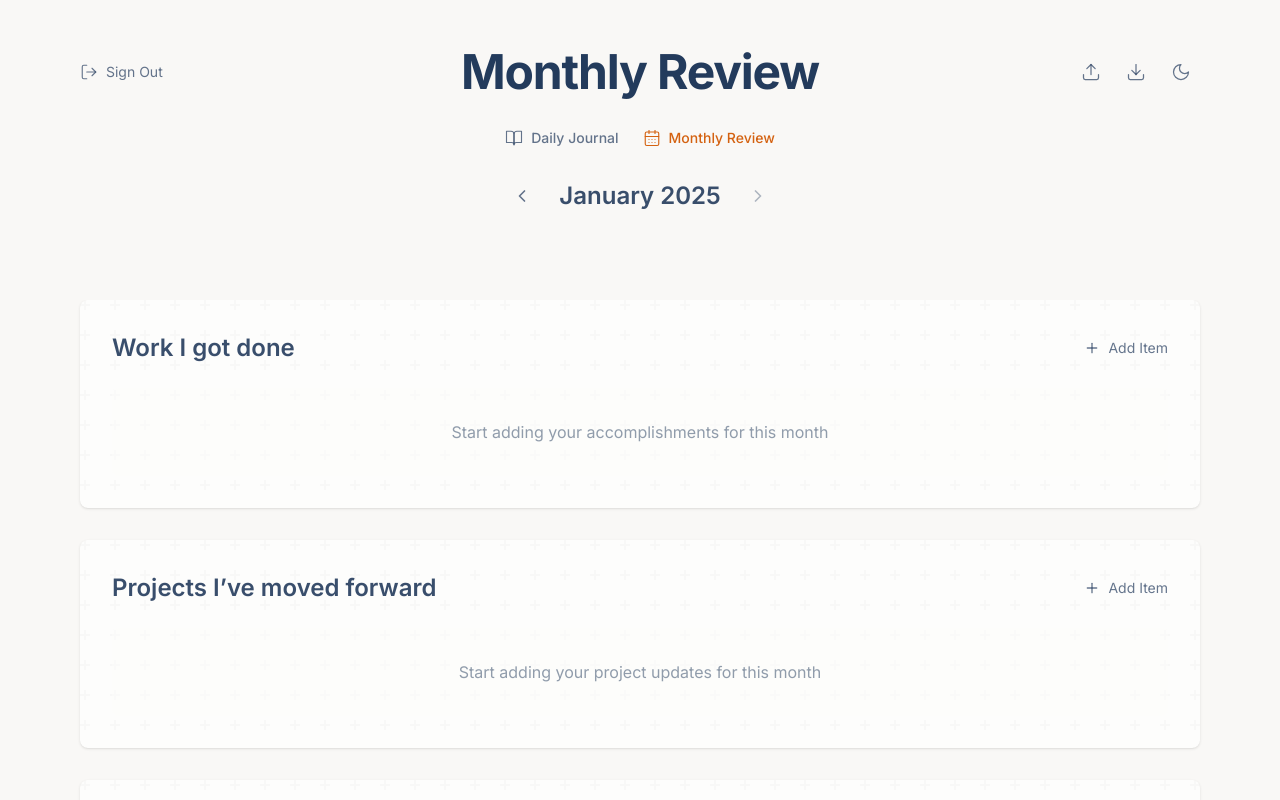
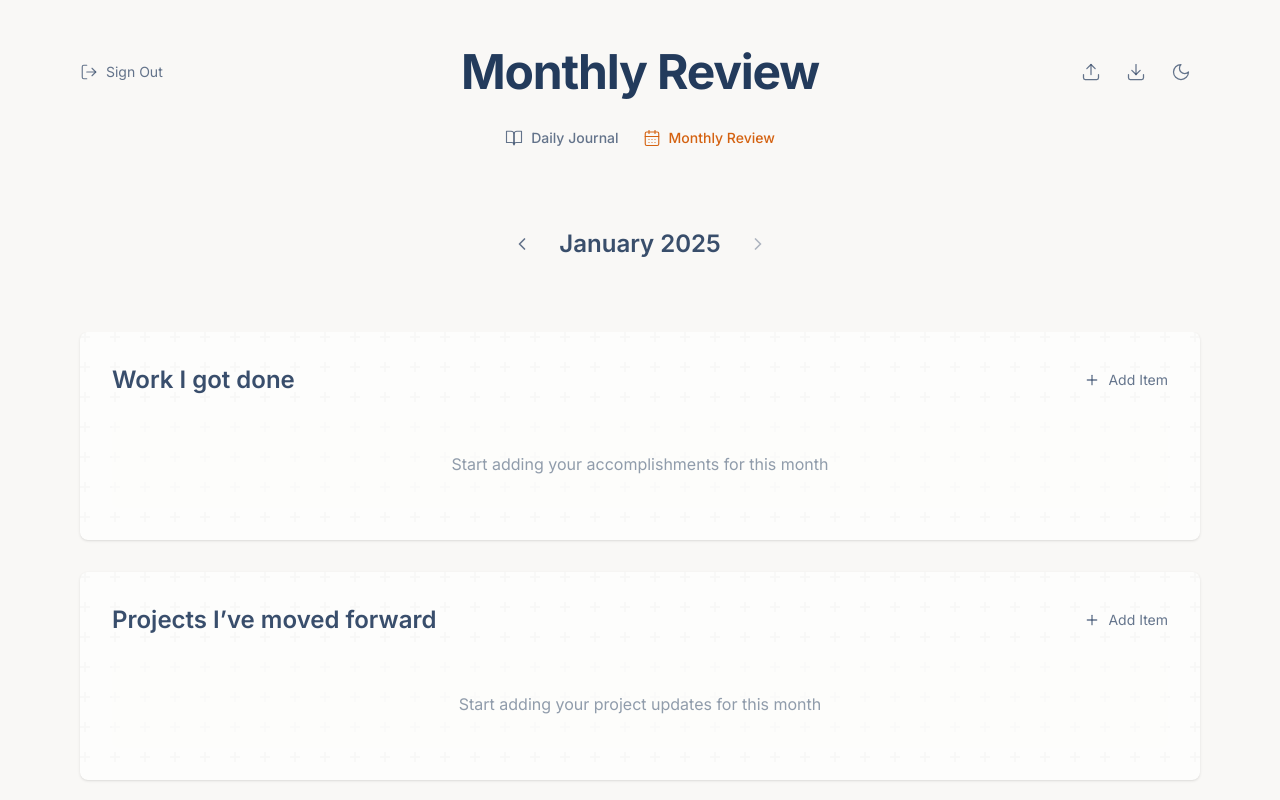
Before and after one commit to morhendos/quick-journal-app, a Next.js app: page /monthly in a window 1280 px wide. Built offline with nearby package versions, Linux system fonts and the light colour scheme.

Commit message:
feat: add collapsible header with animations

```diff
--- a/src/app/monthly/page.tsx
+++ b/src/app/monthly/page.tsx
@@ -1,9 +1,11 @@
 'use client';
 
+import { useCallback, useEffect, useState } from 'react';
 import { PageHeader } from '@/components/layout/PageHeader';
 import { MonthlyHeader } from '@/components/monthly/MonthlyHeader';
 import { MONTHLY_SECTIONS } from '@/config/monthlyReview';
 import { GenericMonthlyList } from '@/components/monthly/GenericMonthlyList';
+import { cn } from '@/lib/utils';
 
 interface SectionContainerProps {
   className?: string;
@@ -19,20 +21,50 @@ function SectionContainer({ children, className = '' }: SectionContainerProps) {
 }
 
 export default function MonthlyReview() {
+  const [isHeaderCompact, setIsHeaderCompact] = useState(false);
+
+  const handleScroll = useCallback((e: Event) => {
+    const target = e.target as HTMLDivElement;
+    setIsHeaderCompact(target.scrollTop > 20);
+  }, []);
+
+  useEffect(() => {
+    const contentArea = document.getElementById('monthly-content');
+    if (contentArea) {
+      contentArea.addEventListener('scroll', handleScroll);
+      return () => contentArea.removeEventListener('scroll', handleScroll);
+    }
+  }, [handleScroll]);
+
   return (
     <div className="fixed inset-0 flex flex-col bg-background">
       {/* Fixed header section */}
-      <div className="w-full flex-none bg-background z-10">
-        <div className="container mx-auto px-3 py-4 sm:px-4 sm:pt-12 max-w-6xl">
-          <PageHeader />
-          <div className="mt-8 mb-8">
+      <div
+        className={cn(
+          "w-full flex-none bg-background z-10 transition-all duration-300",
+          isHeaderCompact ? "shadow-md" : ""
+        )}
+      >
+        <div className="container mx-auto px-3 sm:px-4 max-w-6xl">
+          <div className={cn(
+            "transition-all duration-300",
+            isHeaderCompact ? "py-2" : "py-4 sm:pt-12"
+          )}>
+            <PageHeader />
+          </div>
+          <div className={cn(
+            "transition-all duration-300 transform-gpu",
+            isHeaderCompact
+              ? "scale-90 opacity-0 -mt-8 h-0 overflow-hidden"
+              : "mt-8 mb-8 opacity-100"
+          )}>
             <MonthlyHeader />
           </div>
         </div>
       </div>
 
       {/* Scrollable content section */}
-      <div className="flex-1 overflow-auto">
+      <div id="monthly-content" className="flex-1 overflow-auto">
         <div className="container mx-auto px-3 pb-4 sm:px-4 sm:pb-12 max-w-6xl">
           <div className="space-y-8">
             {MONTHLY_SECTIONS.map(({ key }) => (
@@ -43,6 +75,18 @@ export default function MonthlyReview() {
           </div>
         </div>
       </div>
+
+      {/* Floating compact header */}
+      <div
+        className={cn(
+          "absolute top-0 left-0 right-0 bg-background/80 backdrop-blur-sm transition-all duration-300 transform-gpu shadow-md",
+          isHeaderCompact ? "translate-y-0 opacity-100" : "-translate-y-full opacity-0"
+        )}
+      >
+        <div className="container mx-auto px-3 py-2 sm:px-4 max-w-6xl">
+          <MonthlyHeader compact />
+        </div>
+      </div>
     </div>
   );
 }
```
